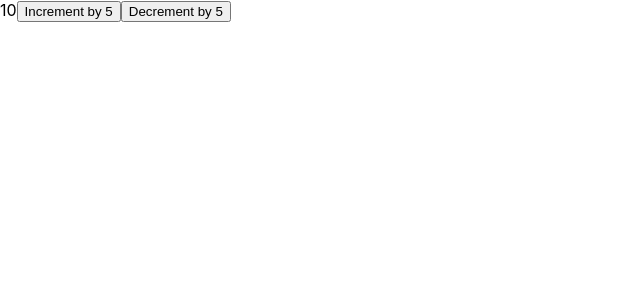
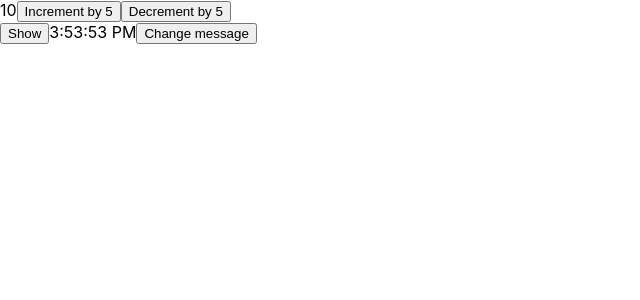
Before and after one commit to Allovallo/react-pract-3.1, a React (Create React App) app: page / in a window 1280 px wide. Shown: the top 300 px of the page, without its empty margins (0-640 px from the left). Built offline with nearby package versions, Linux system fonts and the light colour scheme.

Commit message:
files updated

```diff
--- a/src/App.js
+++ b/src/App.js
@@ -1,10 +1,14 @@
 import './App.css';
 import Counter from 'components/Counter';
+import Toggle from 'components/Toggle';
+import Btn from 'components/Button';
 
 function App() {
   return (
     <div>
       <Counter initialValue={10} step={5}></Counter>
+      <Toggle></Toggle>
+      <Btn></Btn>
     </div>
   );
 }
--- /dev/null
+++ b/src/components/Button.js
@@ -0,0 +1,27 @@
+import React, { Component } from 'react';
+
+const Button = ({ changeMessage, label }) => (
+  <button type="button" onClick={changeMessage}>
+    {label}
+  </button>
+);
+
+class Btn extends Component {
+  state = { message: new Date().toLocaleTimeString() };
+
+  updateMessage = event => {
+    // console.log(event);
+    this.setState({ message: new Date().toLocaleTimeString() });
+  };
+
+  render() {
+    return (
+      <>
+        <span>{this.state.message}</span>
+        <Button label="Change message" changeMessage={this.updateMessage}></Button>
+      </>
+    );
+  }
+}
+
+export default Btn;
--- a/src/components/Counter.js
+++ b/src/components/Counter.js
@@ -10,14 +10,12 @@ class Counter extends Component {
     value: this.props.initialValue,
   };
 
-  handleIncrement = event => {
-    console.log('Increment button was clicked!', event);
-    console.log('this.props: ', this.props);
+  handleIncrement = () => {
+    this.setState((state, props) => ({ value: state.value + props.step }));
   };
 
-  handleDecrement = event => {
-    console.log('Decrement button was clicked!', event);
-    console.log('this.props: ', this.props);
+  handleDecrement = () => {
+    this.setState((state, props) => ({ value: state.value - props.step }));
   };
 
   render() {
--- a/src/components/Toggle.js
+++ b/src/components/Toggle.js
@@ -3,13 +3,17 @@ import React, { Component } from 'react';
 class Toggle extends Component {
   state = { isOpen: false };
 
-  show = () => {
-    this.setState({ isOpen: true });
+  toggle = () => {
+    this.setState(state => ({ isOpen: !state.isOpen }));
   };
 
-  hide = () => {
-    this.setState({ isOpen: false });
-  };
+  //   show = () => {
+  //     this.setState({ isOpen: true });
+  //   };
+
+  //   hide = () => {
+  //     this.setState({ isOpen: false });
+  //   };
 
   render() {
     const { isOpen } = this.state;
@@ -17,9 +21,12 @@ class Toggle extends Component {
 
     return (
       <>
-        <button onClick={this.show}>Show</button>
-        <button onClick={this.hide}>Hide</button>
+        <button onClick={this.toggle}>{isOpen ? 'Hide' : 'Show'}</button>
+        {/* <button onClick={this.hide}>Hide</button> */}
+        {isOpen && children}
       </>
     );
   }
 }
+
+export default Toggle;
```
